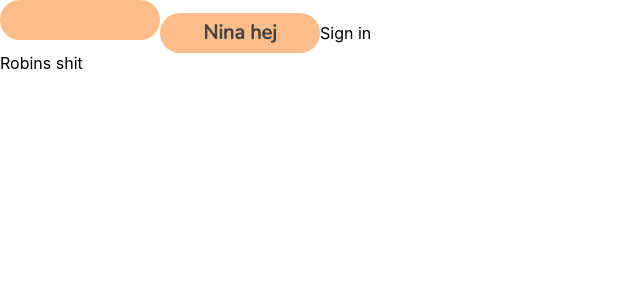
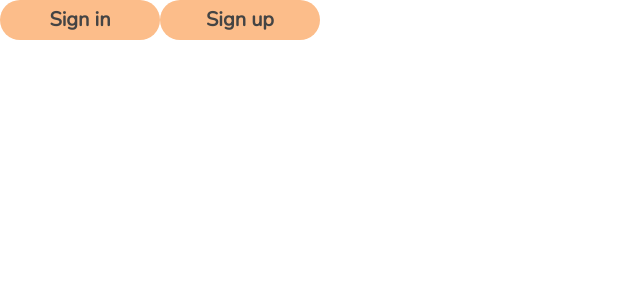
Before and after one commit to ninaodelius/Fem, a Next.js app: page / in a window 1280 px wide. Shown: the top 300 px of the page, without its empty margins (0-640 px from the left). Built offline with nearby package versions, Linux system fonts and the light colour scheme.

Commit message:
added sign up and sign in button to landing page/homepage

```diff
--- a/pages/index.js
+++ b/pages/index.js
@@ -16,11 +16,8 @@ const handleClick = () => {
 
   return (
   <>
-    <Link href="/sign-in.jsx" passHref><Button /></Link>
-    <Button disabled={false}>Nina hej</Button>
-    <Link href='auth/sign-in' passHref>Sign in</Link>
-    <br></br>
-    <Link href="auth/sign-up">Robins shit</Link>
+    <Button><Link href='auth/sign-in' passHref>Sign in</Link></Button>
+    <Button><Link href="auth/sign-up">Sign up</Link></Button>
 
   </>
   )
```
